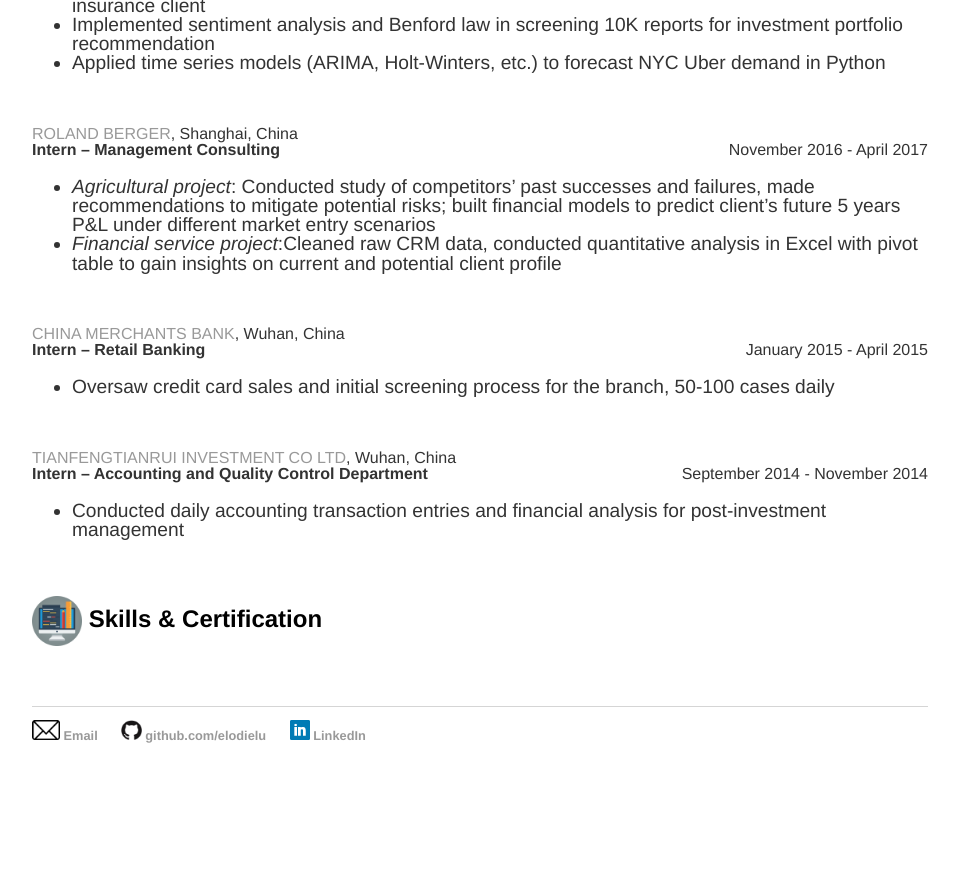
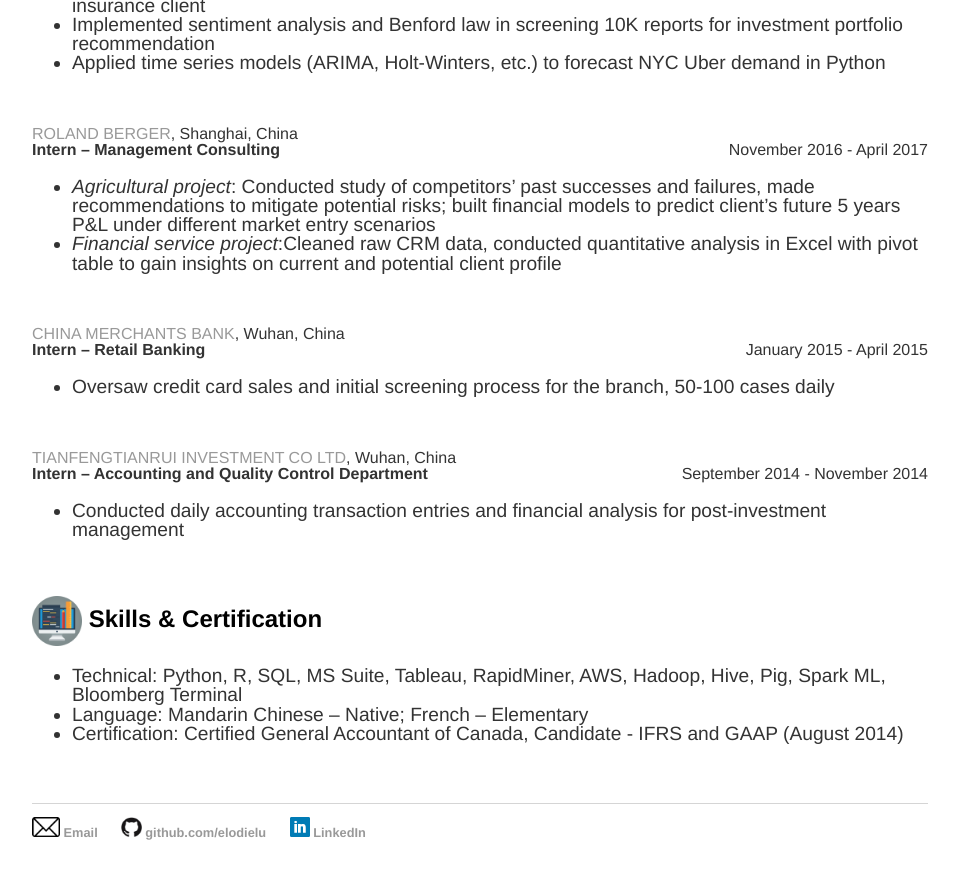
Before and after one commit to elodielu/elodielu.github.io, a Jekyll site: the page built from cv/index.html, in a window 1280 px wide and 900 px high, scrolled down 1159 px. Shown: the top 879 px of the window, without its empty margins (160-1119 px from the left). Built offline with Jekyll 4.4.1, drawn with Linux system fonts in a browser that asks for light colours; before the commit the page ends 1962 px from its top, so only the background shows below that.

Commit message:
Update index.html

```diff
--- a/cv/index.html
+++ b/cv/index.html
@@ -83,6 +83,11 @@
 			<br>
 			<h2> <img style="vertical-align:middle" src="/picture/skill.png" height="50">
 				Skills & Certification</h2>
+				<ul>
+					<li>Technical: Python, R, SQL, MS Suite, Tableau, RapidMiner, AWS, Hadoop, Hive, Pig, Spark ML, Bloomberg Terminal</li>
+					<li>Language: Mandarin Chinese – Native; French – Elementary</li>
+					<li>Certification: Certified General Accountant of Canada, Candidate - IFRS and GAAP (August 2014)	</li>
+				</ul></p>
 
 
 	</div>
```
